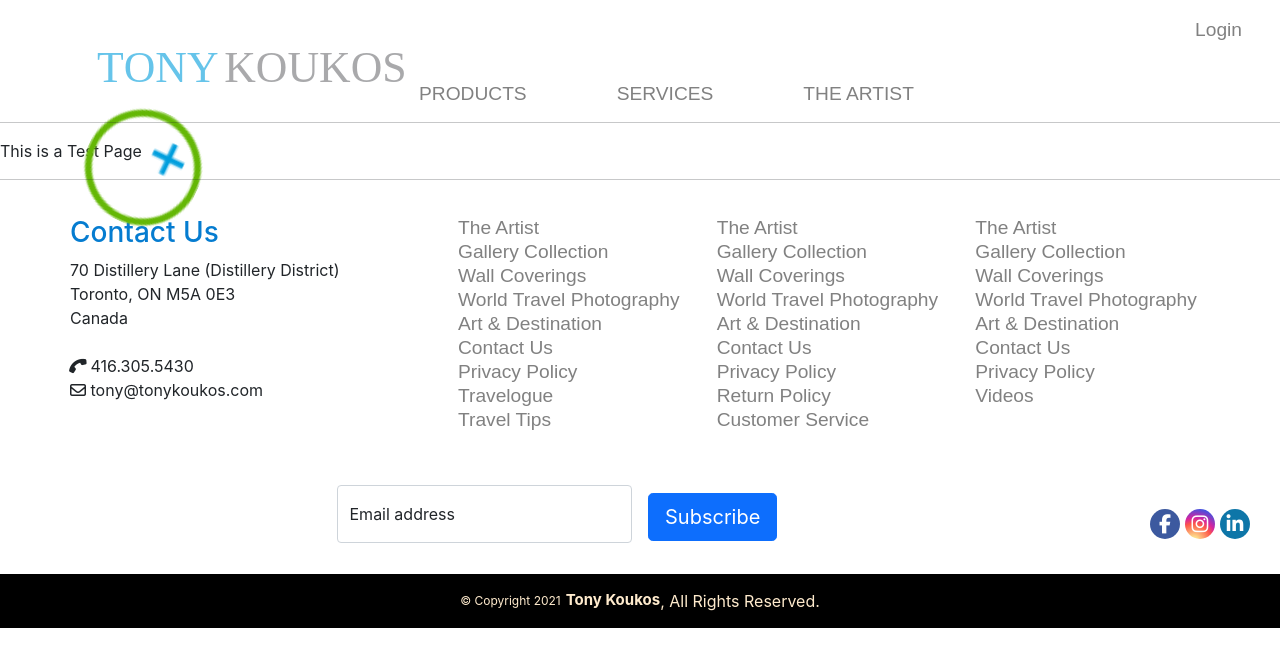
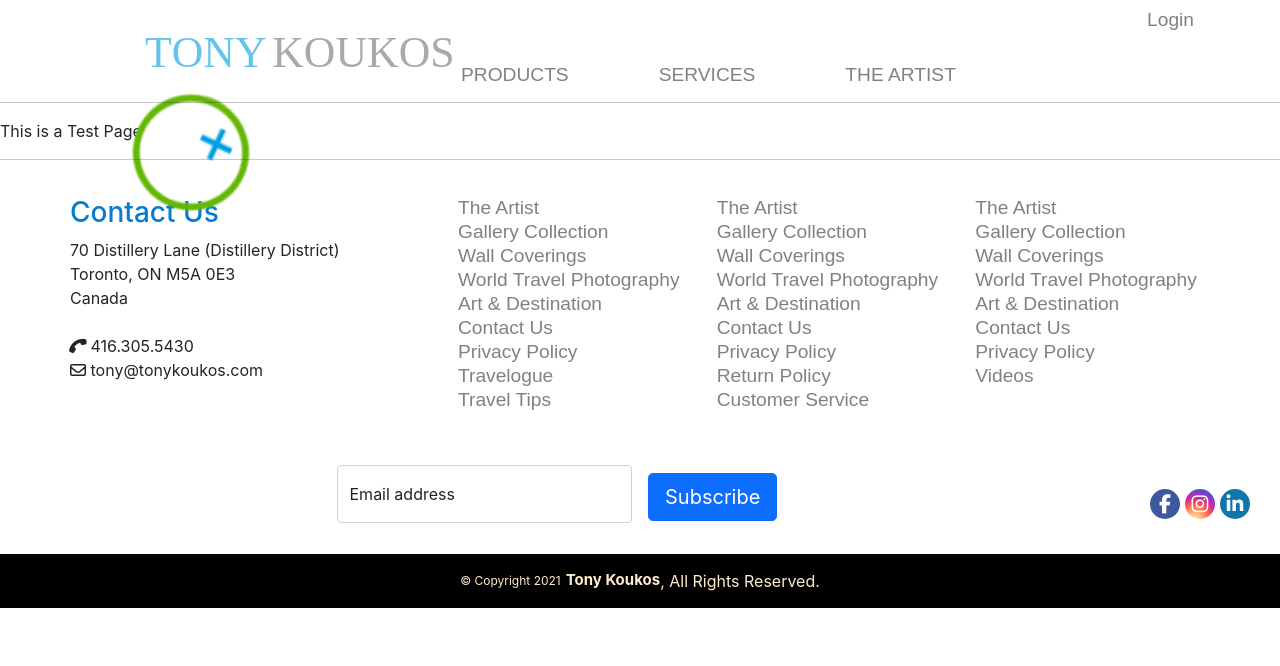
Before and after one commit to daze77/TKReactApp, a React (Create React App) app in the folder client/: page /TestPage in a window 1280 px wide. Shown: the top 666 px of the page. Built offline with nearby package versions, Linux system fonts and the light colour scheme; a web font is replaced by a local one.

Commit message:
adjusting the css of the nav bar as it currently does not respond as desired when the screen shrinks

```diff
--- a/client/src/components/Logo/Logo.css
+++ b/client/src/components/Logo/Logo.css
@@ -14,9 +14,6 @@
 .tkLogocontainer{
     position: relative;
     display:flex;
-
-    box-sizing: border-box;
-
   }
 
   .tkLogoSymbolContainer{
@@ -37,8 +34,6 @@
   }
 
 
-
-
   #logoNameL, #logoNameR{
     font-family: "Bellerose Light:1.0";
     font-size: 2.1875em
--- a/client/src/components/NavBar/NavBar.css
+++ b/client/src/components/NavBar/NavBar.css
@@ -3,19 +3,20 @@
 }
 
 .navbarBranding{
-    padding-top: .3125rem;
+    /* padding-top: .3125rem;
     padding-bottom: .3125rem;
-    margin-right: 1rem;
+    margin-right: 1rem; */
     font-size: 1.25rem;
-    text-decoration: none;
-    white-space: nowrap;
+    /* text-decoration: none;*/
+     white-space: nowrap;
 }
 .navRow{
-    margin: 10px 10px 0px 10px
+    /* margin: 10px 10px 0px 10px */
 }
 
 .menuItems{
     position: relative;
+
 }
 
 ul.menuList {
@@ -28,7 +29,9 @@
 }
 
 
-
+nav.container{
+    padding: 0px;
+}
 
 
 
@@ -211,13 +214,16 @@
 
 .menuList{
     position: relative;
+    /* margin: auto 10px 0px; */
 }
 
 .menuList > ul{
-    margin-bottom: 0px;
-    vertical-align: bottom;
+    margin: auto 10px 0px;
+    /* vertical-align: bottom; */
     position: absolute;
     bottom: 0px;
+    height: 63px;
+    overflow: hidden;
 
 
 }
--- a/client/src/components/NavBar/NavBarAlternate2.js
+++ b/client/src/components/NavBar/NavBarAlternate2.js
@@ -102,7 +102,7 @@
 
     return(
         <>
-            <nav>
+            <nav class="container">
                 <div class="row navRow">
                     <div class="col-auto navbarBranding">
                         <div id="logoSymbolOnly" onClick={handleNavOverlay}>
```
